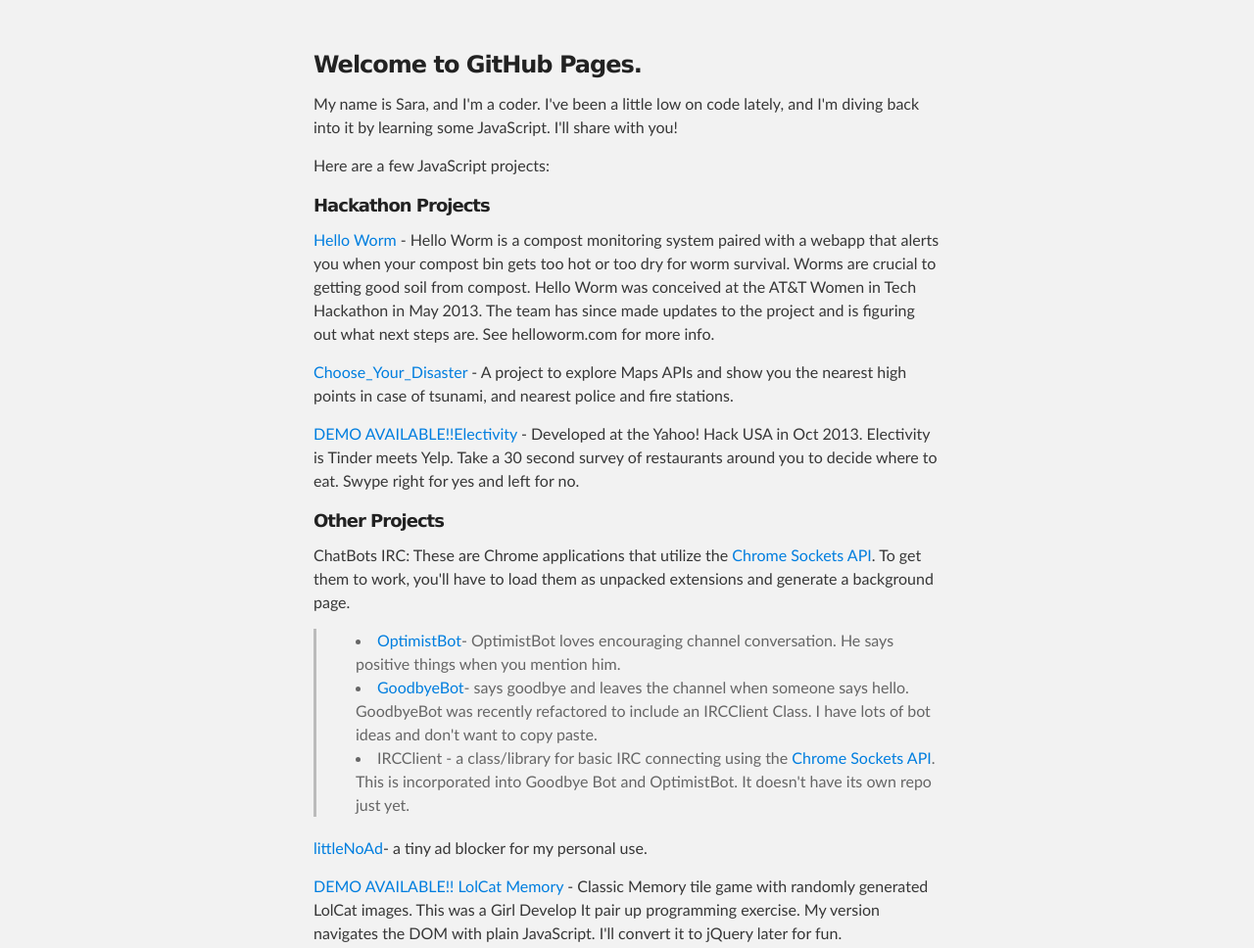
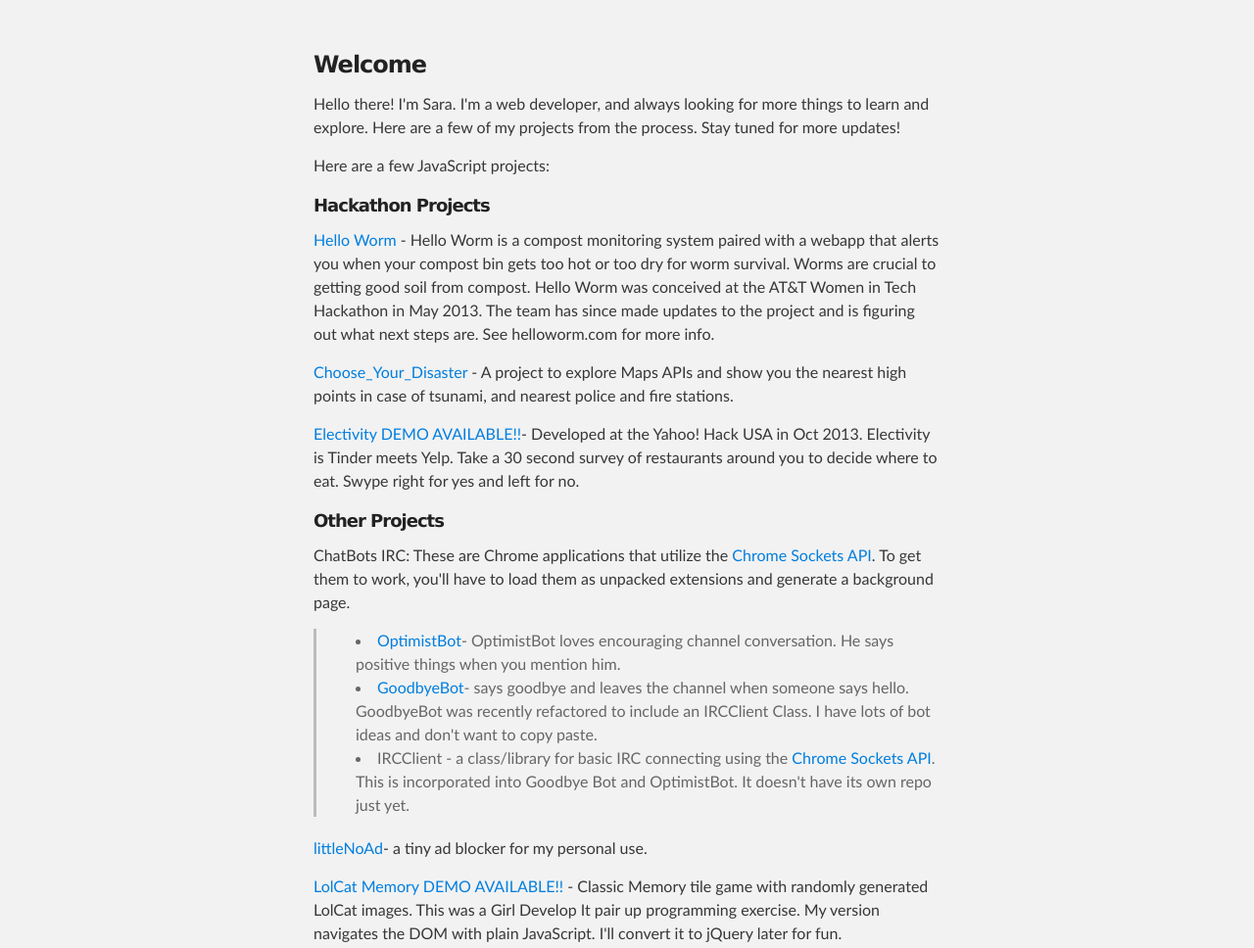
Before and after one commit to saratheneale/saratheneale.github.com, a plain HTML site: page index.html in a window 1280 px wide. Shown: the part 212-1180 px from the top of the page at 98% size. Drawn offline with Linux system fonts and the light colour scheme.

Commit message:
update intro

```diff
--- a/index.html
+++ b/index.html
@@ -27,9 +27,9 @@
     <!-- MAIN CONTENT -->
     <div id="main_content_wrap" class="outer">
       <section id="main_content" class="inner">
-        <h3>Welcome to GitHub Pages.</h3>
+        <h3>Welcome</h3>
 
-<p>My name is Sara, and I'm a coder. I've been a little low on code lately, and I'm diving back into it by learning some JavaScript. I'll share with you! </p>
+<p>Hello there! I'm Sara. I'm a web developer, and always looking for more things to learn and explore. Here are a few of my projects from the process. Stay tuned for more updates!  </p>
 
 <p>Here are a few JavaScript projects:</p>
 
@@ -37,7 +37,7 @@
 
 <p><a href="//github.com/hello-worm/hello-worm">Hello Worm</a> - Hello Worm is a compost monitoring system paired with a webapp that alerts you when your compost bin gets too hot or too dry for worm survival. Worms are crucial to getting good soil from compost. Hello Worm was conceived at the AT&T Women in Tech Hackathon in May 2013. The team has since made updates to the project and is figuring out what next steps are. See helloworm.com for more info. </p>
 <p><a href="//github.com/saratheneale/choose_your_disaster">Choose_Your_Disaster</a> - A project to explore Maps APIs and show you the nearest high points in case of tsunami, and nearest police and fire stations. </p>
-<p><a href="//electivity1.herokuapp.com/survey/food">DEMO AVAILABLE!!</a><a href="//github.com/teamwinit/yahoohackusa">Electivity</a> - Developed at the Yahoo! Hack USA in Oct 2013. Electivity is Tinder meets Yelp. Take a 30 second survey of restaurants around you to decide where to eat. Swype right for yes and left for no. </p>
+<p>  <a href="//github.com/teamwinit/yahoohackusa">Electivity</a>  <a href="//electivity1.herokuapp.com/survey/food">DEMO AVAILABLE!!</a>- Developed at the Yahoo! Hack USA in Oct 2013. Electivity is Tinder meets Yelp. Take a 30 second survey of restaurants around you to decide where to eat. Swype right for yes and left for no. </p>
 
 <h5>Other Projects</h5>
 <p>ChatBots IRC: These are Chrome applications that utilize the <a href="http://developer.chrome.com/apps/socket.html">Chrome Sockets API</a>. To get them to work, you'll have to load them as unpacked extensions and generate a background page. </p>
@@ -54,7 +54,7 @@
 
 <p><a href="https://github.com/saratheneale/littleNoAd">littleNoAd</a>- a tiny ad blocker for my personal use.</p>
 
-<p><a href="//saratheneale.github.io/lolcatMemory/">DEMO AVAILABLE!!</a> <a href="https://github.com/saratheneale/lolcatMemory">LolCat Memory</a> - Classic Memory tile game with randomly generated LolCat images. This was a Girl Develop It pair up programming exercise. My version navigates the DOM with plain JavaScript. I'll convert it to jQuery later for fun. </p>
+<p> <a href="https://github.com/saratheneale/lolcatMemory">LolCat Memory</a> <a href="//saratheneale.github.io/lolcatMemory/">DEMO AVAILABLE!!</a> - Classic Memory tile game with randomly generated LolCat images. This was a Girl Develop It pair up programming exercise. My version navigates the DOM with plain JavaScript. I'll convert it to jQuery later for fun. </p>
 
 <p>[Loljban Memory]- Link Coming soon after some revision. <a href="http://en.wikipedia.org/wiki/Lojban">Lojban</a> is a constructed language based on predicate logic with a small but dedicated community learning and contributing to the language. A friend of mine is learning it. He saw LolCat Memory and wanted me to combine it Lojban words with images of cats related to the words. Hence Lol-jban Memory was born. </p>
       </section>
```
